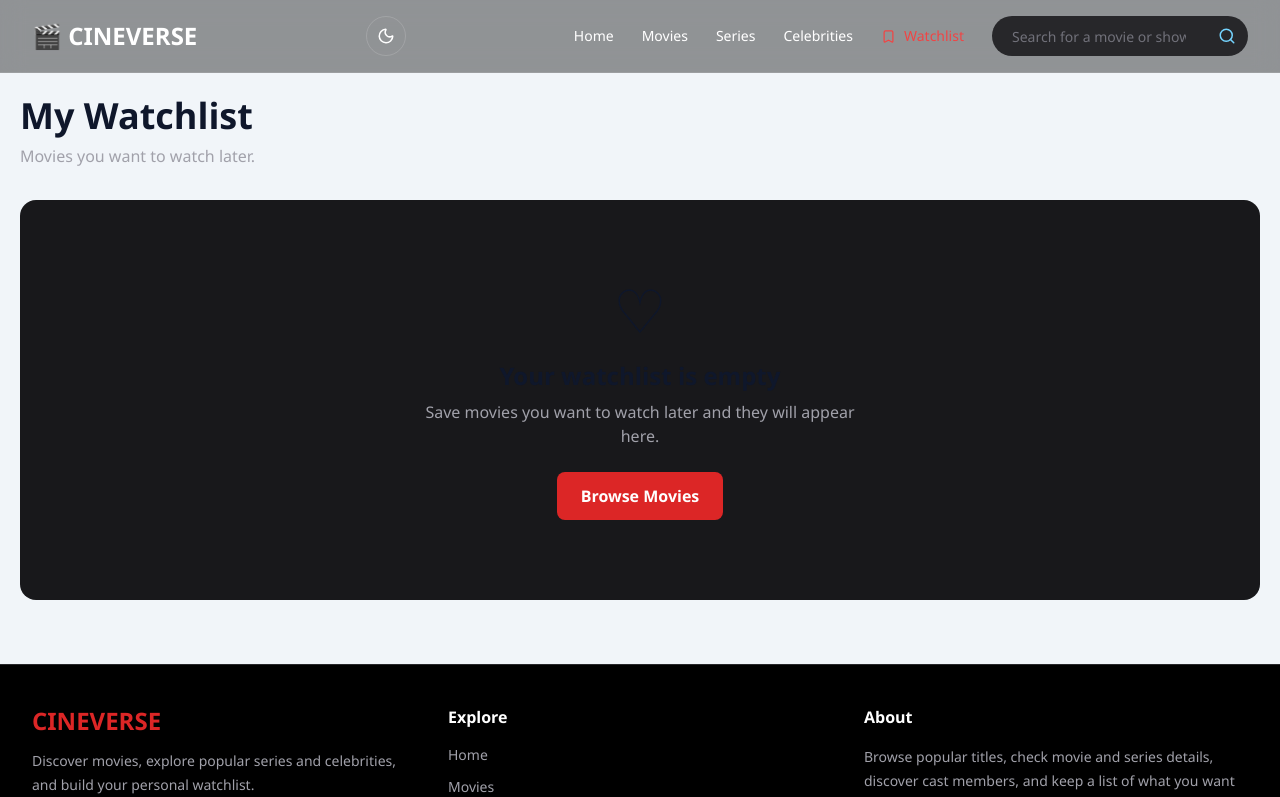
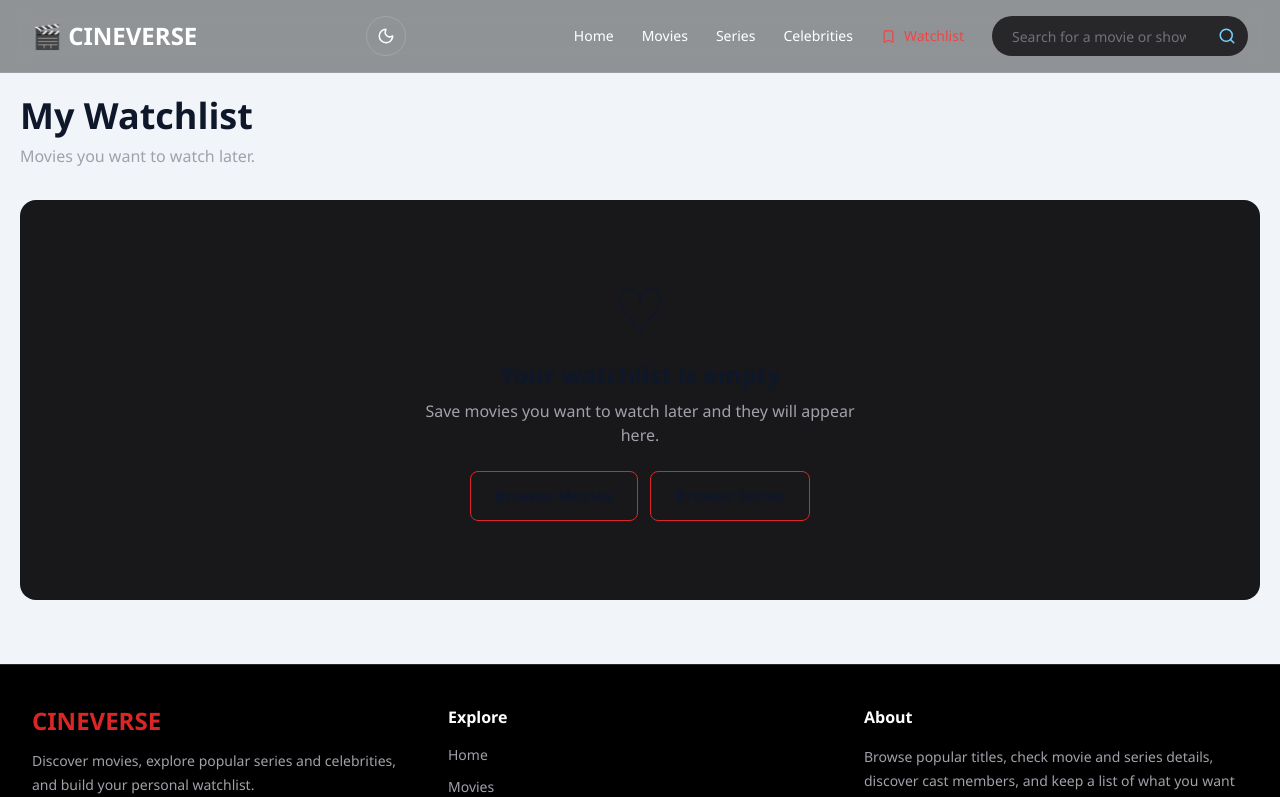
Before and after one commit to amen-meb/cinema-app, a React (Vite) app: page /watchlist in a window 1280 px wide. Shown: the top 797 px of the page. Built offline with nearby package versions, Linux system fonts and the light colour scheme; no server answers.

Commit message:
add watchlist button

```diff
--- a/src/pages/Home.jsx
+++ b/src/pages/Home.jsx
@@ -77,6 +77,8 @@
 
       <HeroBanner movie={featuredMovie} />
 
+      <div className="-mx-5">
+        <div className="mx-auto max-w-screen-2xl px-4 sm:px-6 lg:px-8">
           {/* Trending */}
 
           <MovieRow
@@ -115,6 +117,8 @@
             mediaType="tv"
           />
         </div>
+      </div>
+    </div>
   );
 }
 
--- a/src/pages/Watchlist.jsx
+++ b/src/pages/Watchlist.jsx
@@ -41,22 +41,45 @@
             Save movies you want to watch later and they will appear here.
           </p>
 
+          <div className="mt-6 flex flex-wrap justify-center gap-3">
             <Link
               to="/movies"
               className="
-              mt-6
                 rounded-lg
-              bg-red-600
+                border
+                border-red-600
                 px-6
                 py-3
                 font-semibold
-              text-white
+                text-400
+                text-600
                 transition
-              hover:bg-red-700
+                hover:bg-red-600
+                hover:text-white
               "
             >
               Browse Movies
             </Link>
+
+
+            <Link
+              to="/series"
+              className="
+                rounded-lg
+                border
+                border-red-600
+                px-6
+                py-3
+                font-semibold
+                text-400
+                transition
+                hover:bg-red-600
+                hover:text-white
+              "
+            >
+              Browse Series
+            </Link>
+          </div>
         </div>
       ) : (
         <>
```
Lines whose indentation alone changed are shown as unchanged.
